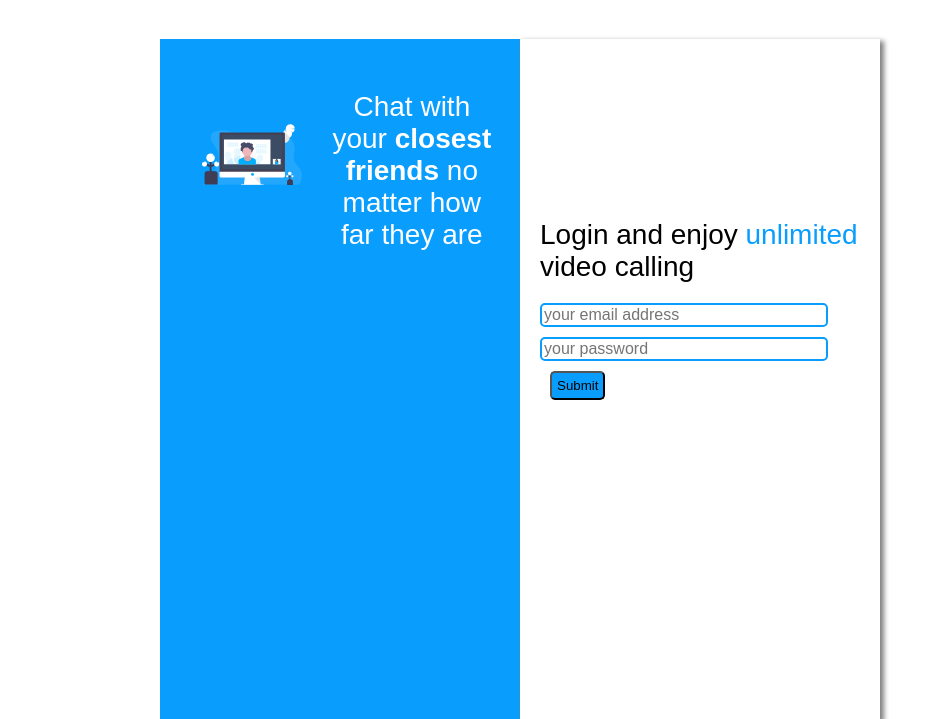
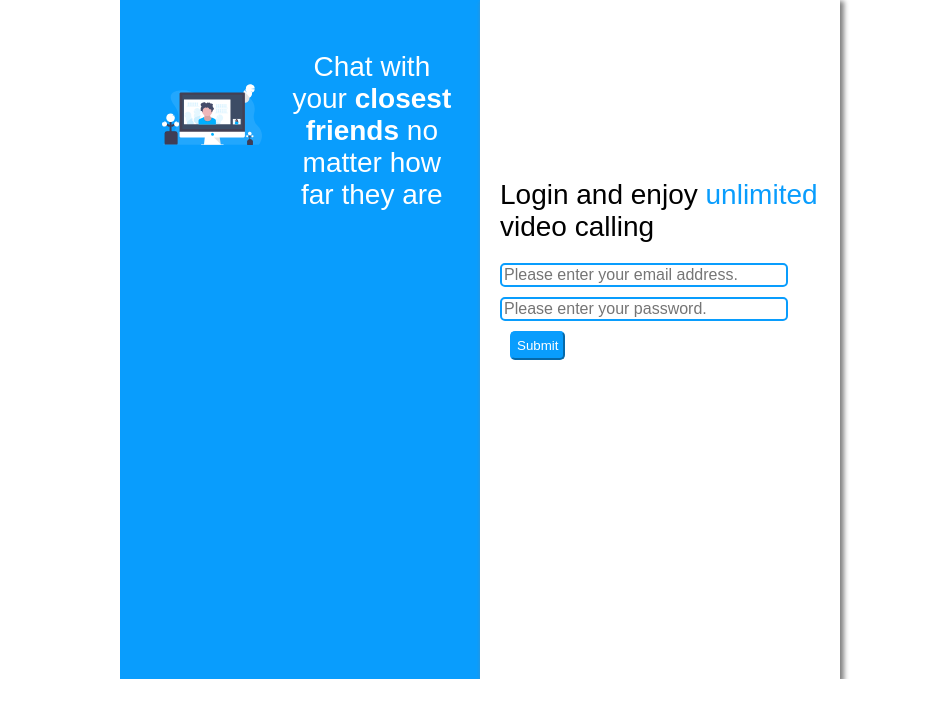
Before and after one commit to RivkaMandelbaum/AgoraWorkshopDay1, a plain HTML site: page index.html in a window 1280 px wide. Shown: the part 121-840 px from the top of the page, without its empty margins (0-940 px from the left). After the commit the page ends 800 px from the top, so only its background shows below. Drawn offline with Linux system fonts and the light colour scheme; files whose address does not match are found by name.

Commit message:
Add files via upload

```diff
--- a/index.html
+++ b/index.html
@@ -7,6 +7,7 @@
        <div class = "logo">
             <img src = "assets/agoraLogo.png" id = "image-container">
         </div>
+
         <div class = "centered-content">
             <div class = "left-pane">
                 <div id = "display-image">
@@ -21,9 +22,9 @@
                 <div class = "loginContainer">
                     <span id = "headText"> Login and enjoy <span id = "highlighted">unlimited</span> video calling</span>
                     <br/>
-                <input type = "email" id = "email" placeholder = "your email address"/>
+                    <input type = "email" id = "email" placeholder = "Please enter your email address."/>
                     <br/>
-                <input type = "password" id = "password" placeholder = "your password"/>
+                    <input type = "password" id = "password" placeholder = "Please enter your password."/>
                     <button class = "submitButton"> Submit </button>
                 </div>
             </div>
--- a/styles.css
+++ b/styles.css
@@ -1,14 +1,13 @@
 body{
     margin:0;
-    padding:0; /* deal with this when adding logo */
+    padding:0;
     font-family: Arial, Helvetica, sans-serif;
 }
 
 #container {
-    background-color: white; /* CHANGE LATER */
+    background-color: white;
 }
 
-/* MOVED THIS FROM BELOW RIGHT-PANE */
  .logo {
     width: 5vh;
     height: 5vh;
@@ -23,13 +22,13 @@ body{
 }
 
  .centered-content {
-    margin: 10vh;
+    margin: 5vh;
     height: 80vh;
     display: flex;
     flex-direction: row;
 }
  .left-pane {
-     display: flex;
+    display: flex;
     width: 40vh;
     height: 80vh;
     float: left;
@@ -70,7 +69,7 @@ body{
     margin-bottom: 10vh;
     padding: 20px;
     background-color: white;
-    box-shadow: 3px 3px 5px 1px gray /* LOOK INTO THIS */
+    box-shadow: 3px 3px 5px 1px gray
 }
 
 .loginContainer{
@@ -87,6 +86,11 @@ body{
 
 #email {
     margin-top: 20px;
+    font-weight: lighter;
+}
+
+#password {
+    font-weight: lighter;
 }
 
 input {  /* Targets all input tags we have. */
@@ -104,4 +108,6 @@ input {  /* Targets all input tags we have. */
     padding: 5px;
     margin: 10px;
     border-radius: 5px;
+    border-color: #099dfd;
+    color: white;
 }
```
Lines whose indentation alone changed are shown as unchanged.
